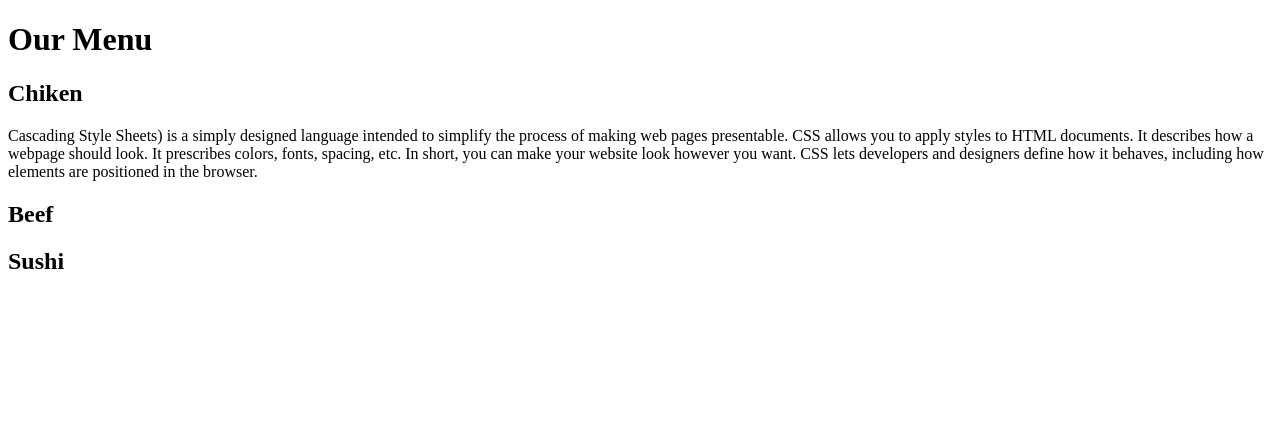
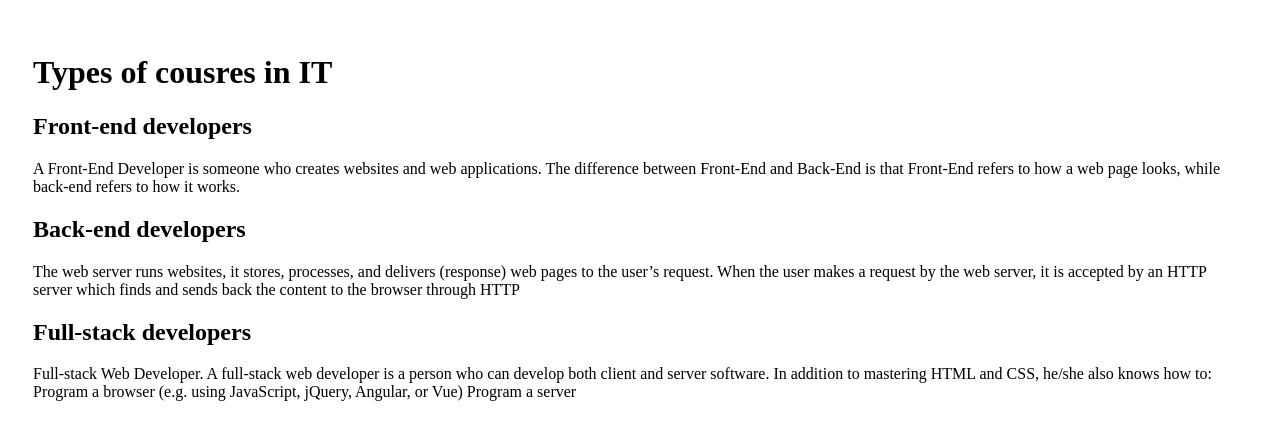
Before and after one commit to nikamviju/Vijaya-test, a plain HTML site: page Module2/index.html in a window 1280 px wide. Drawn offline with Linux system fonts and the light colour scheme.

Commit message:
Update index.html

```diff
--- a/Module2/index.html
+++ b/Module2/index.html
@@ -1,32 +1,30 @@
 <!DOCTYPE html>
-<html>
-  <head>
-    <title></title>
-    <link rel="stylesheet" href="styles.css" />
-  </head>
-  <meta name="viewport" content="width=device-width, initial-scale=1.0">
-  <body>
-
-      <script src="script.js"></script>
-  </body>
-  <h1>Our Menu</h1>
-  <div class="container">
-    <section class="col-Id-4 col-md-6 col-sd-12" id="c1" >
-
-
-    <h2 id="h1">Chiken</h2>
-    <p>Cascading Style Sheets) is a simply designed language intended to simplify the process of making web pages presentable.
-    CSS allows you to apply styles to HTML documents.
-    It describes how a webpage should look.
-    It prescribes colors, fonts, spacing, etc. In short, you can make your website look however you want.
-    CSS lets developers and designers define how it behaves, including how elements are positioned in the browser.
-    </p>
-    </section>
-     <p></p>
-     <h2>Beef</h2>
-
-      <p></p>
-     <h2>Sushi</h2>
-
-  </div>
+<html lang="en">
+<head>
+    <meta charset="UTF-8">
+    <meta name="viewport" content="width=device-width, initial-scale=1.0">
+    <title>Document</title>
+    <link rel="stylesheet" href="style.css">
+</head>
+<body>
+    <h1>Types of cousres in IT</h1>
+    <div class="container">
+        <section class="col-ld-4 col-md-6 col-sd-12" id="c1">
+        <h2 id="h1">Front-end developers</h2>
+        <p> A Front-End Developer is someone who creates websites and web applications.
+          The difference between Front-End and Back-End is that Front-End refers to how a web page looks, while back-end refers to how it works.</p>
+        </section>
+        <section class="col-ld-4 col-md-6 col-sd-12" id="c2">
+        <h2 id="h2">Back-end developers</h2>
+        <p>The web server runs websites, it stores, processes, and delivers (response) web pages to the user’s request.
+        When the user makes a request by the web server, it is accepted by an HTTP server which finds and sends back the content to the browser through HTTP</p>
+        </section>
+        <section class="col-ld-4 col-md-6 col-sd-12" id="c3">
+        <h2 id="h3">Full-stack developers</h2>
+        <p> Full-stack Web Developer. A full-stack web developer is a person who can develop both client and server software.
+        In addition to mastering HTML and CSS, he/she also knows how to:
+        Program a browser (e.g. using JavaScript, jQuery, Angular, or Vue) Program a server </p>
+        </secton>
+    </div>
+</body>
 </html>
```
